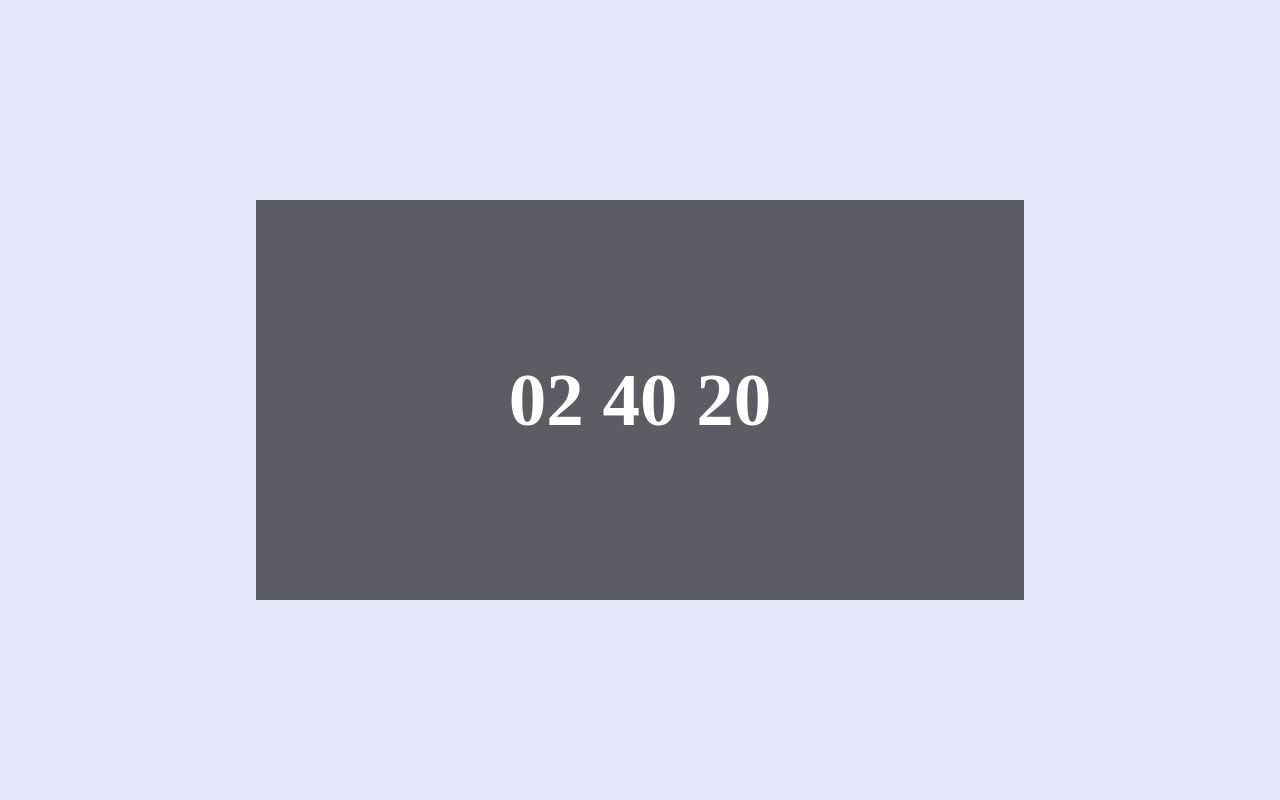
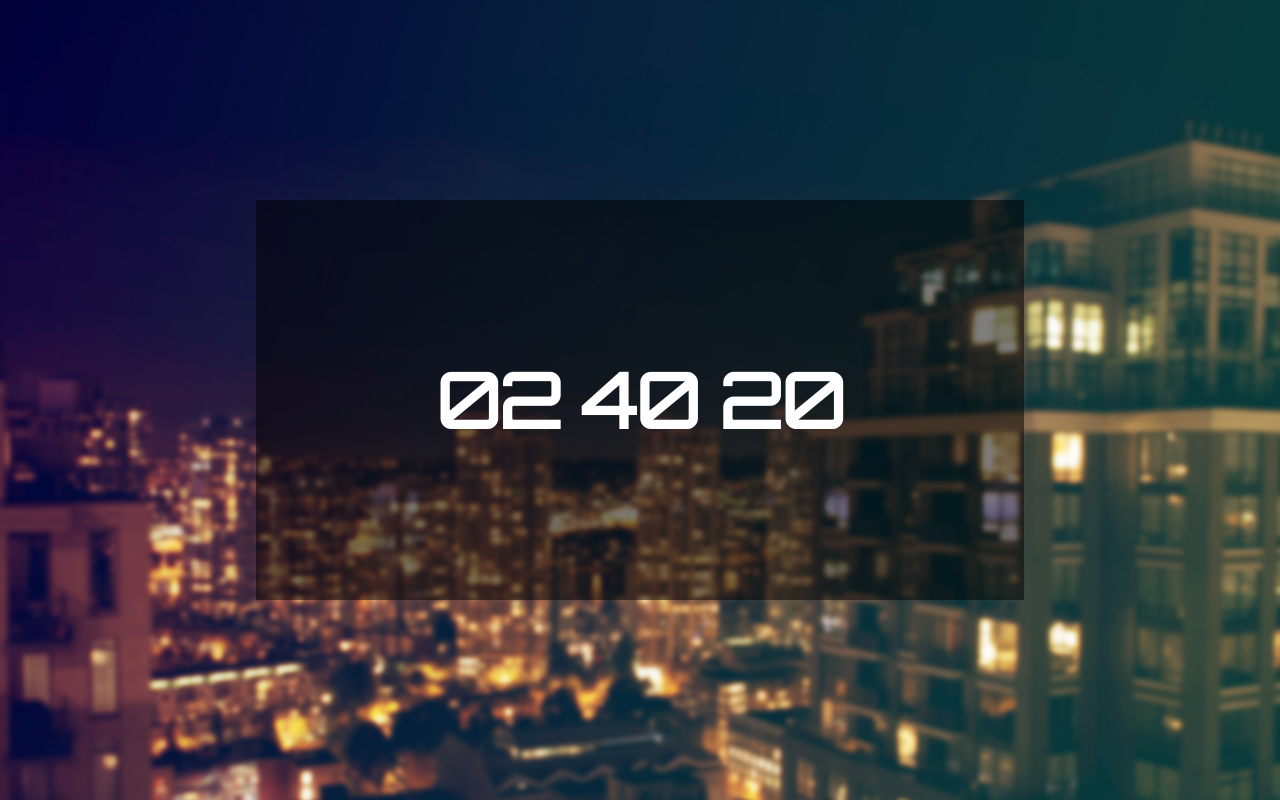
Before and after one commit to haeyeon0716/date_rwd, a plain HTML site: page index.html in a window 1280 px wide. Drawn offline with Linux system fonts and the light colour scheme; a web font is replaced by a local one.

Commit message:
시간에 따라 이미지 변경

```diff
--- a/scss/style.scss
+++ b/scss/style.scss
@@ -1,34 +1,40 @@
 @import 'reset';
+@import url('https://fonts.googleapis.com/css2?family=Orbitron&family=Phudu:wght@300&family=Roboto+Condensed:wght@300&family=Roboto:wght@100&display=swap');
 
 body{
     width: 100%;
     height: 100vh;
-    background-color: gray;
+    background: gray;
     display: flex;
     justify-content: center;
     align-items: center;
+    background-size: cover;
+    background-repeat: no-repeat;
+    background-position: center;
+
 
     &.morning{
-        background: orange;
+        background-image: url(../img/bg_morning.jpg);
     }
     &.afternoon{
-        background: lightblue;
+        background-image: url(../img/bg_afternoon.jpg);
     }
     &.evening{
-        background: pink;
+        background-image: url(../img/bg_evening.jpg);
     }
     &.night{
-        background: lavender;
+        background-image: url(../img/bg_night.jpg);
     }
 
     article{
         width: 60%;
         height: 50%;
-        background: rgba(0,0,0,0.6);
+        background: rgba(0,0,0,0.5);
         display: flex;
         justify-content: center;
         align-items: center;
         color: #fff;
         font-size: 50px;
+        font-family: 'Orbitron';
     }
 }
```
Also changed, not shown: css/style.css, img/bg_afternoon.jpg (added), img/bg_evening.jpg (added), img/bg_morning.jpg (added), img/bg_night.jpg (added), img/cloud1.png (added), img/cloud2.png (added), img/phone_afternoon.png (added), img/phone_evening.png (added), img/phone_morning.png (added), img/phone_night.png (added), 1 other file.
